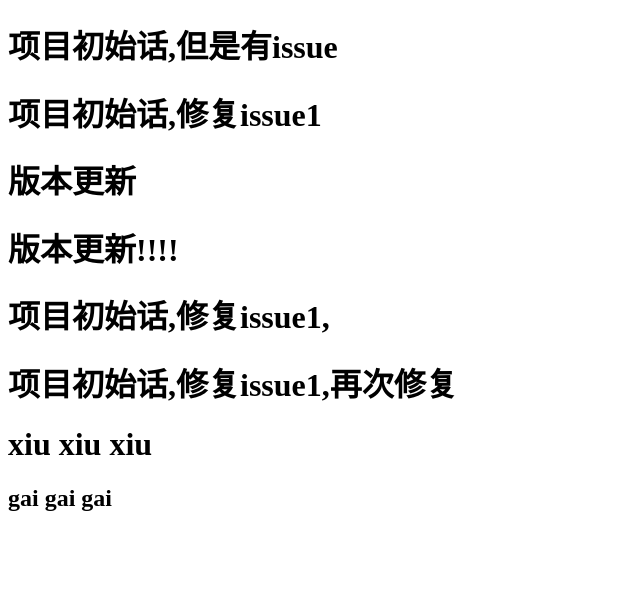
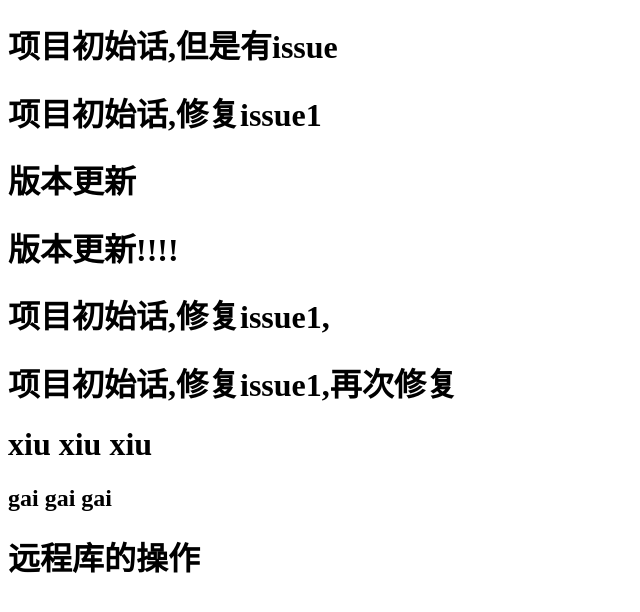
Before and after one commit to tongzhiyuan31841221/git-, a plain HTML site: page index.html in a window 1280 px wide. Shown: the whole page, without its empty margins (0-640 px from the left). Drawn offline with Linux system fonts and the light colour scheme.

Commit message:
远程库的操作

```diff
--- a/index.html
+++ b/index.html
@@ -17,6 +17,7 @@
     <h1>项目初始话,修复issue1,再次修复</h1>
     <h1>xiu xiu xiu </h1>
     <h2>gai gai gai </h2>
+    <h1>远程库的操作</h1>
 </body>
 
 </html>
```
